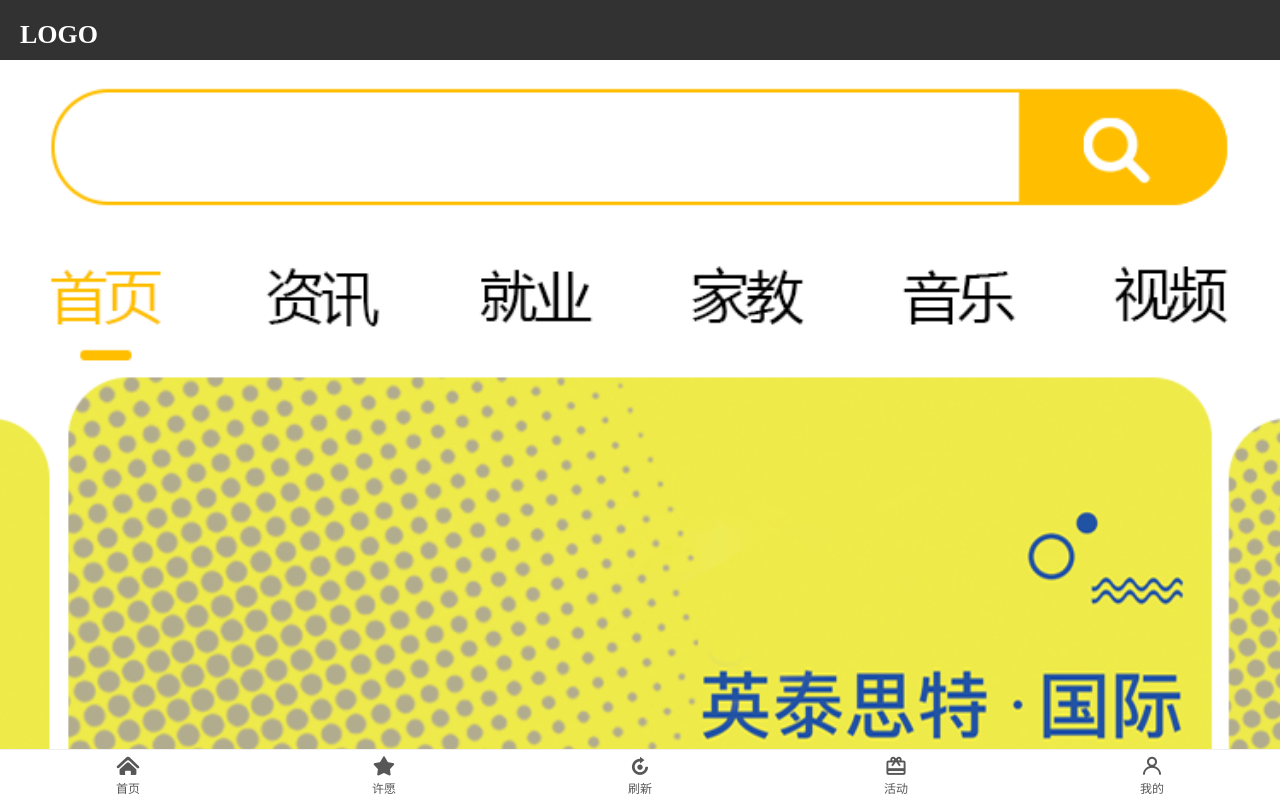
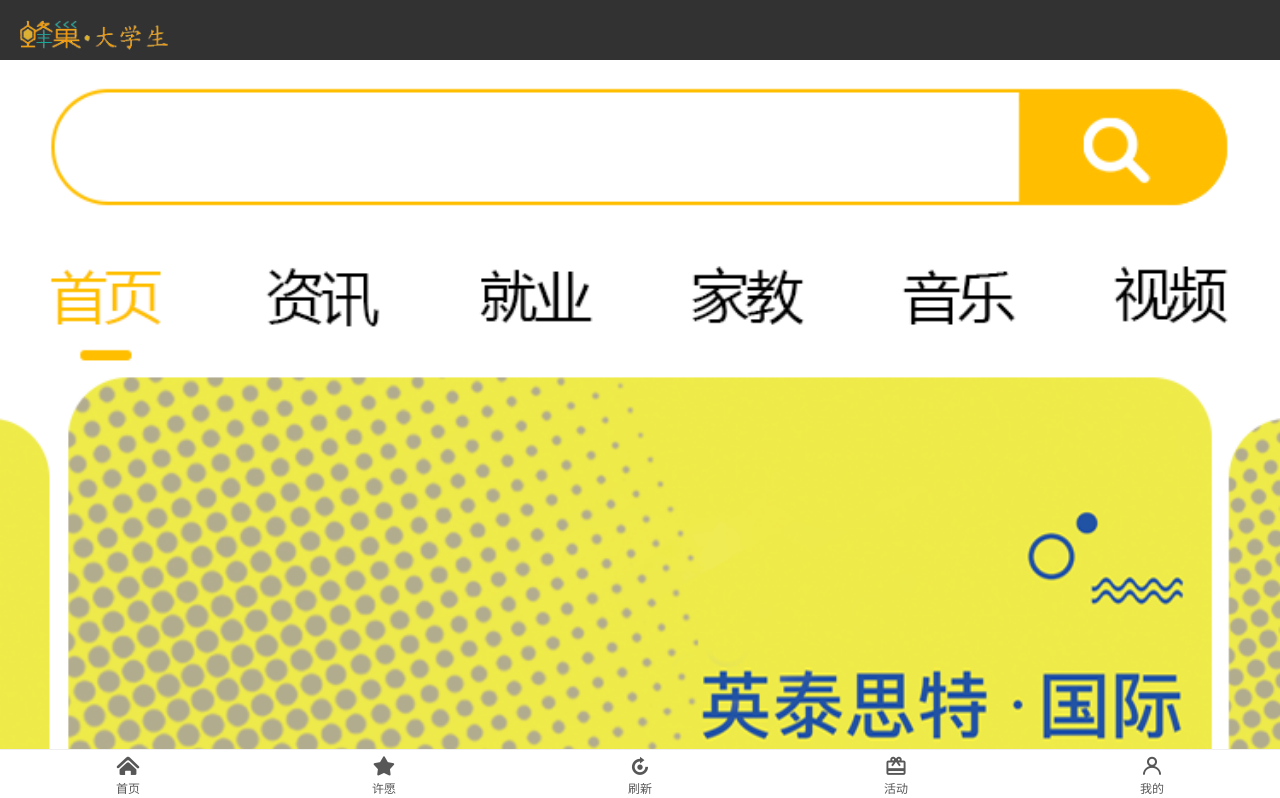
Before and after one commit to kdkjWeb/edcationApp, a Vue app: page /#/tabBar in a window 1280 px wide. Shown: the top 798 px of the page. Built offline with nearby package versions, Linux system fonts and the light colour scheme; the HTML template or start-up script is replaced by a standard one; what mint-ui would draw is missing.

Commit message:
修改logo

```diff
--- a/src/page/home/home.vue
+++ b/src/page/home/home.vue
@@ -1,6 +1,6 @@
 <template>
   <div class="Box">
-    <header>LOGO</header>
+    <header><img src="../../assets/logo.png" alt=""></header>
     <img @click="toWait()" class="preImg" src="../../assets/preImg.png" alt="">
     <div class="reward">
       <img src="../../assets/rewardBg.png" alt="">
@@ -100,7 +100,9 @@
     font-weight: bold;
     font-size: 26px;
   }
-
+  header img {
+    height:30px;
+  }
   .preImg {
     width: 100%;
   }
```
Also changed, not shown: src/assets/logo.png.
